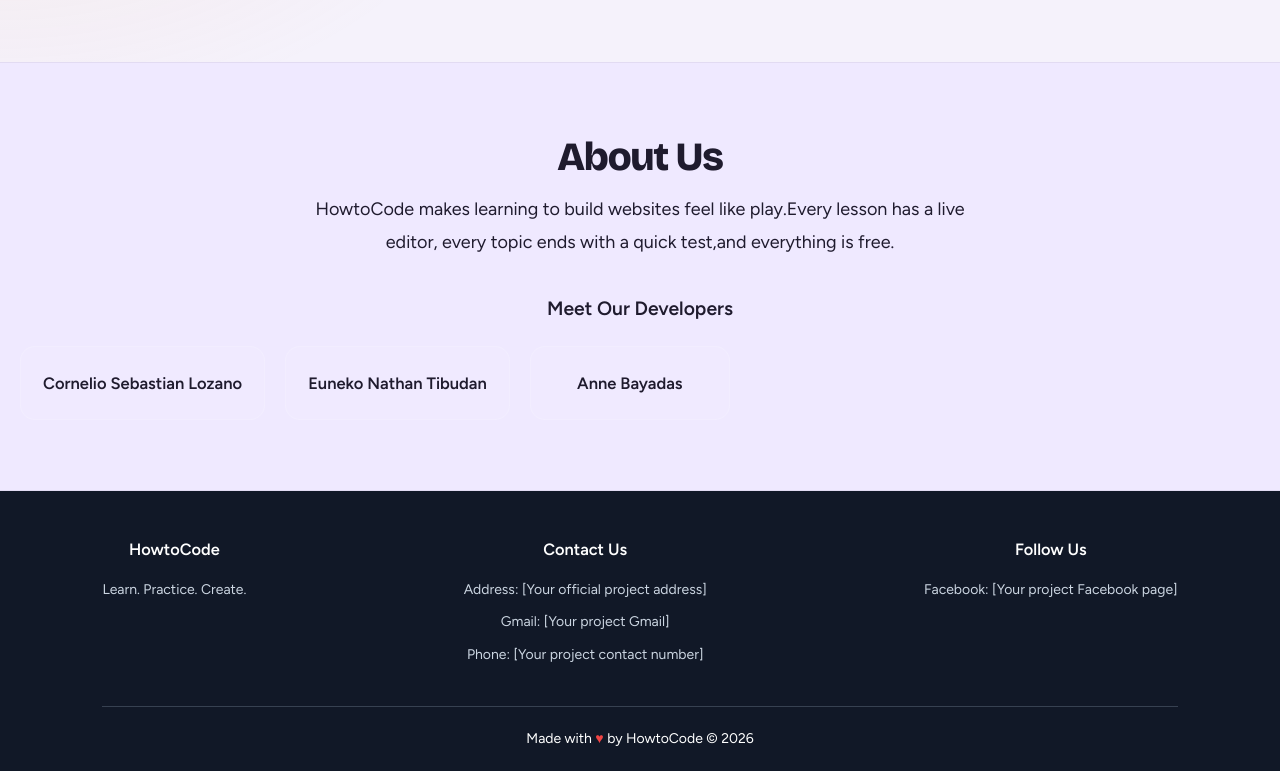
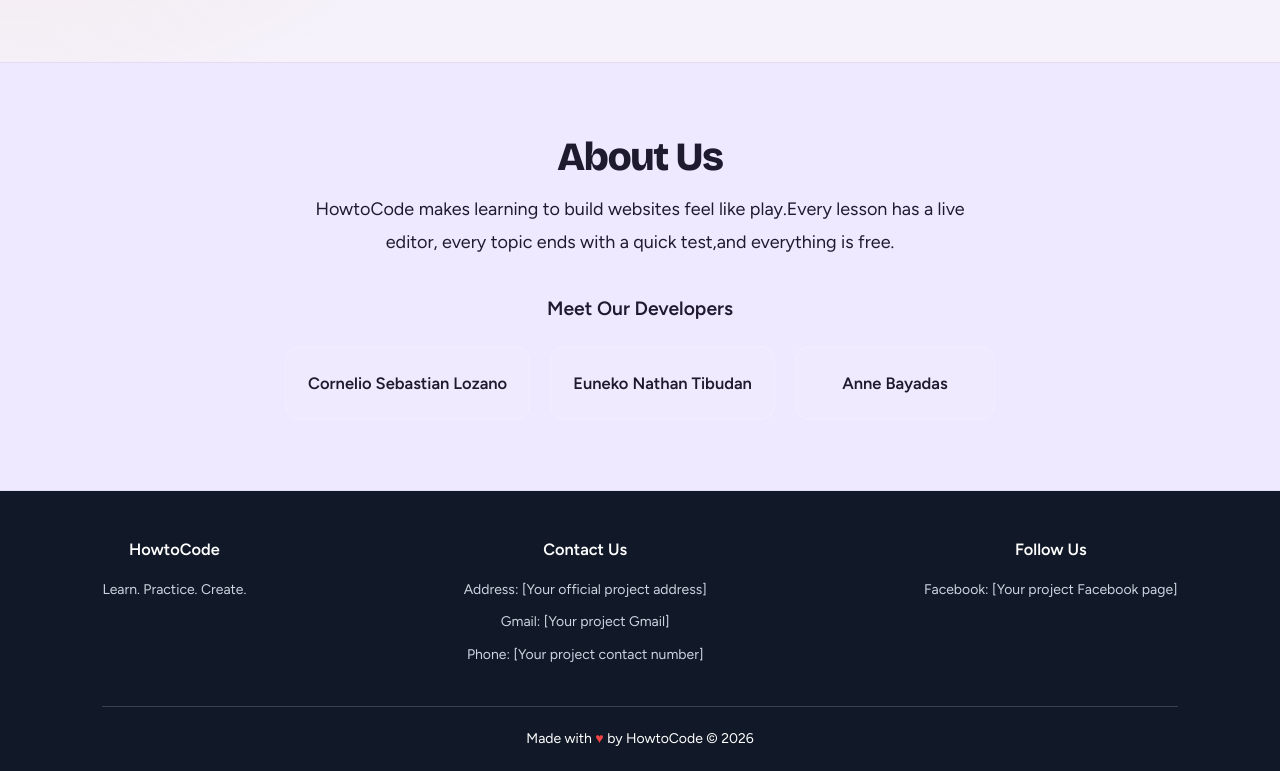
Before and after one commit to Lozano64/HowtoCode, a plain HTML site: page index.html in a window 1280 px wide. Shown: the part 3054-3825 px from the top of the page. Drawn offline with nearby package versions, Linux system fonts and the light colour scheme.

Commit message:
Fix CSS syntax for team members display

```diff
--- a/index.html
+++ b/index.html
@@ -96,7 +96,7 @@ footer{background:var(--bar);color:#9c95b8;text-align:center;padding:30px 20px;f
 
 .about {text-align: center;padding: 70px 20px;}.about p {max-width: 700px;margin: 0 auto 30px;line-height: 1.8;}
 .about h3 {margin: 35px 0 20px;}
-.team-members {display: flex;justify-content: centerflex-wrap: wrap;gap: 20px;}
+.team-members {display: flex;justify-content: center;flex-wrap: wrap;gap: 20px;}
 .team-member {padding: 22px;min-width: 200px;border-radius: 15px;background: rgba(255, 255, 255, 0.08);border: 1px solid rgba(255, 255, 255, 0.15);}
 .team-member h4 {margin: 0;}
 .site-footer {padding: 45px 8% 20px;background: #111827;color: white;}
```
